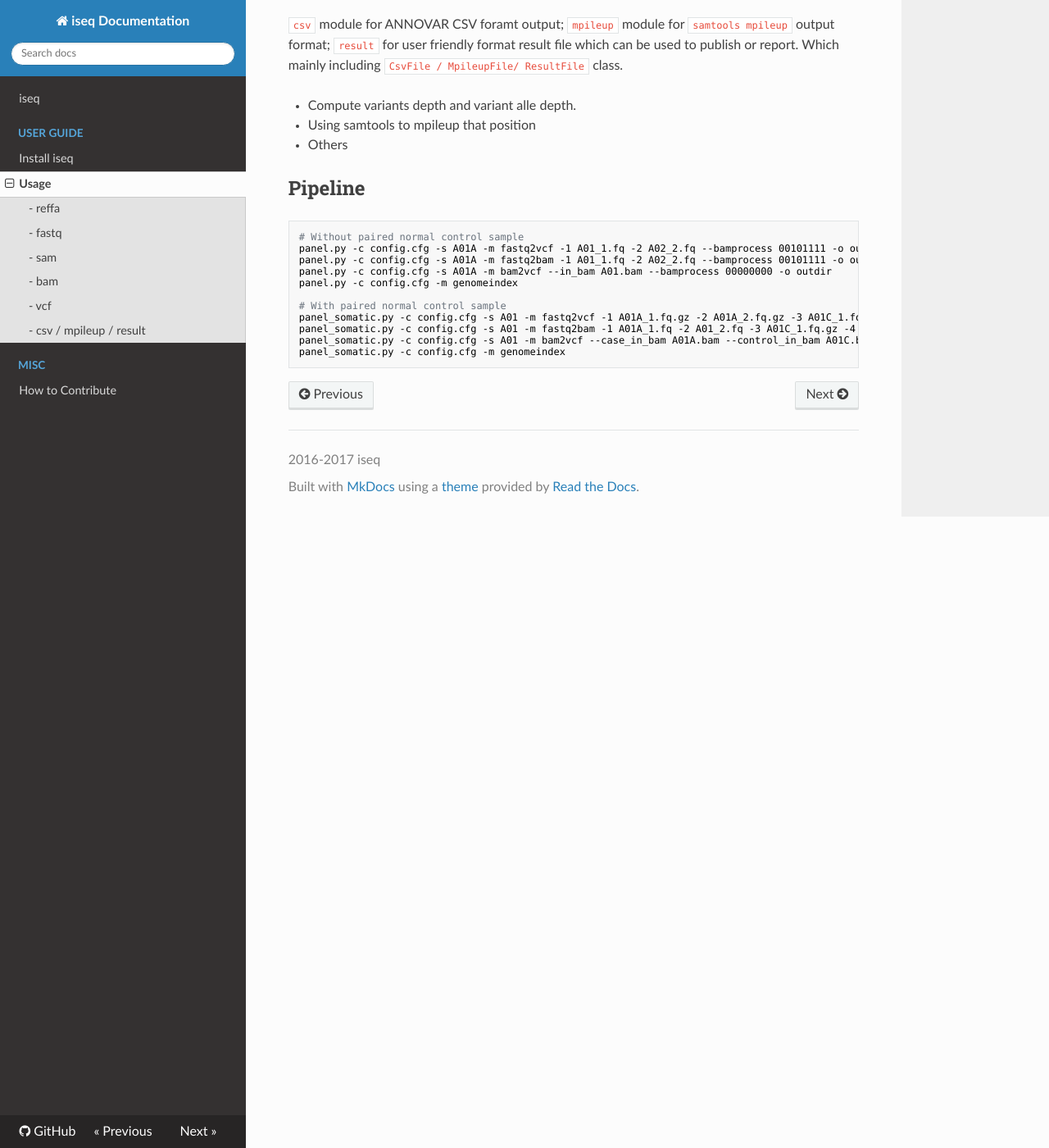
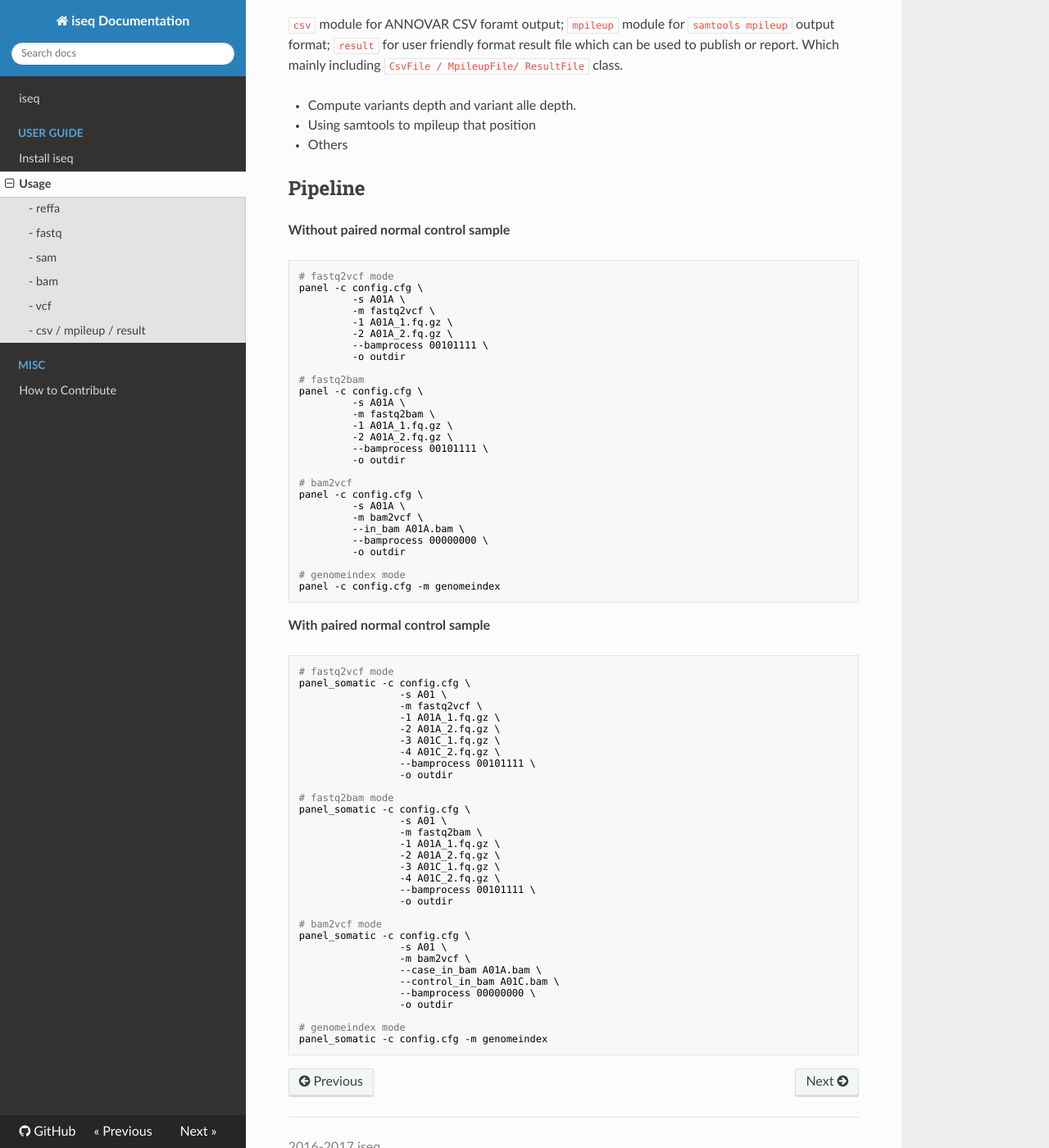
Before and after one commit to Miachol/doc-iseq, an MkDocs documentation site: the page built from docs/user-guide/usage.md, in a window 1280 px wide and 1400 px high, scrolled down 2126 px. Shown: the whole window at 82% size. Built offline with MkDocs 1.6.1, drawn with Linux system fonts in a browser that asks for light colours; nearby versions of some CDN libraries; comment, search, counter and statistics services are not loaded; old or Windows-style settings are respelled for this version of MkDocs.

````diff
--- a/docs/user-guide/usage.md
+++ b/docs/user-guide/usage.md
@@ -95,20 +95,77 @@ case_vcf.annovar(config_dict, "/path/outdir/") # Using ANNOVAR to annotation var
 
 
 ## Pipeline
+
+**Without paired normal control sample**
+
 ```bash
-# Without paired normal control sample
-panel.py -c config.cfg -s A01A -m fastq2vcf -1 A01_1.fq -2 A02_2.fq --bamprocess 00101111 -o outdir
-panel.py -c config.cfg -s A01A -m fastq2bam -1 A01_1.fq -2 A02_2.fq --bamprocess 00101111 -o outdir
-panel.py -c config.cfg -s A01A -m bam2vcf --in_bam A01.bam --bamprocess 00000000 -o outdir
-panel.py -c config.cfg -m genomeindex
+# fastq2vcf mode
+panel -c config.cfg \
+         -s A01A \
+         -m fastq2vcf \
+         -1 A01A_1.fq.gz \
+         -2 A01A_2.fq.gz \
+         --bamprocess 00101111 \
+         -o outdir
 
-# With paired normal control sample
-panel_somatic.py -c config.cfg -s A01 -m fastq2vcf -1 A01A_1.fq.gz -2 A01A_2.fq.gz -3 A01C_1.fq.gz -4 A01C_2.fq.gz --bamprocess 00101111 -o outdir
-panel_somatic.py -c config.cfg -s A01 -m fastq2bam -1 A01A_1.fq -2 A01_2.fq -3 A01C_1.fq.gz -4 A01C_2.fq.gz --bamprocess 00101111 -o outdir
-panel_somatic.py -c config.cfg -s A01 -m bam2vcf --case_in_bam A01A.bam --control_in_bam A01C.bam --bamprocess 00000000 -o outdir
-panel_somatic.py -c config.cfg -m genomeindex
+# fastq2bam
+panel -c config.cfg \
+         -s A01A \
+         -m fastq2bam \
+         -1 A01A_1.fq.gz \
+         -2 A01A_2.fq.gz \
+         --bamprocess 00101111 \
+         -o outdir
+
+# bam2vcf
+panel -c config.cfg \
+         -s A01A \
+         -m bam2vcf \
+         --in_bam A01A.bam \
+         --bamprocess 00000000 \
+         -o outdir
+
+# genomeindex mode
+panel -c config.cfg -m genomeindex
 ```
 
+**With paired normal control sample**
+
+```bash
+# fastq2vcf mode
+panel_somatic -c config.cfg \
+                 -s A01 \
+                 -m fastq2vcf \
+                 -1 A01A_1.fq.gz \
+                 -2 A01A_2.fq.gz \
+                 -3 A01C_1.fq.gz \
+                 -4 A01C_2.fq.gz \
+                 --bamprocess 00101111 \
+                 -o outdir
+
+# fastq2bam mode
+panel_somatic -c config.cfg \
+                 -s A01 \
+                 -m fastq2bam \
+                 -1 A01A_1.fq.gz \
+                 -2 A01A_2.fq.gz \
+                 -3 A01C_1.fq.gz \
+                 -4 A01C_2.fq.gz \
+                 --bamprocess 00101111 \
+                 -o outdir
+
+# bam2vcf mode
+panel_somatic -c config.cfg \
+                 -s A01 \
+                 -m bam2vcf \
+                 --case_in_bam A01A.bam \
+                 --control_in_bam A01C.bam \
+                 --bamprocess 00000000 \
+                 -o outdir
+
+# genomeindex mode
+panel_somatic -c config.cfg -m genomeindex
+```
 
 <div id="disqus_thread"></div>
 <script>
````
Also changed, not shown: README.md (+1 -1 lines).
